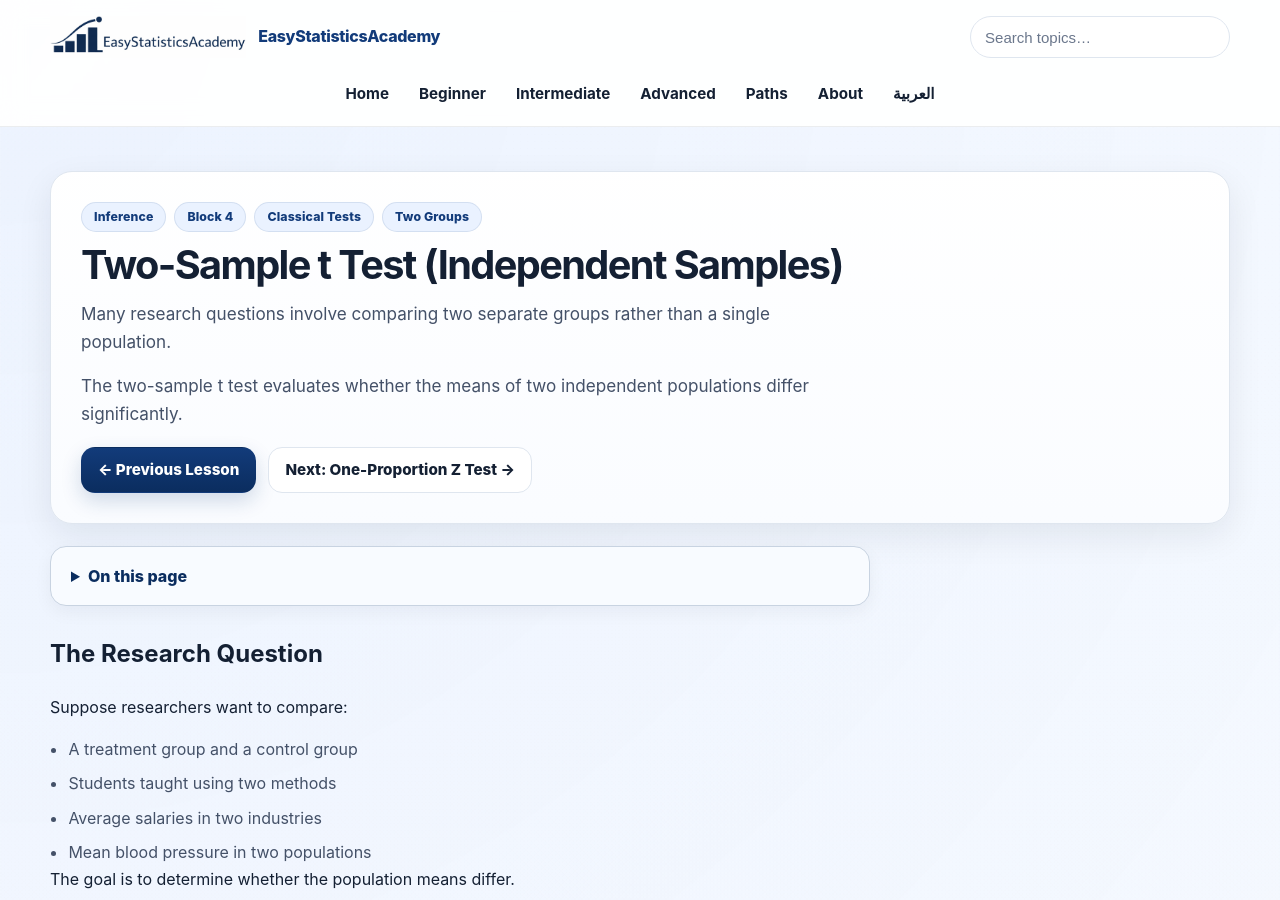
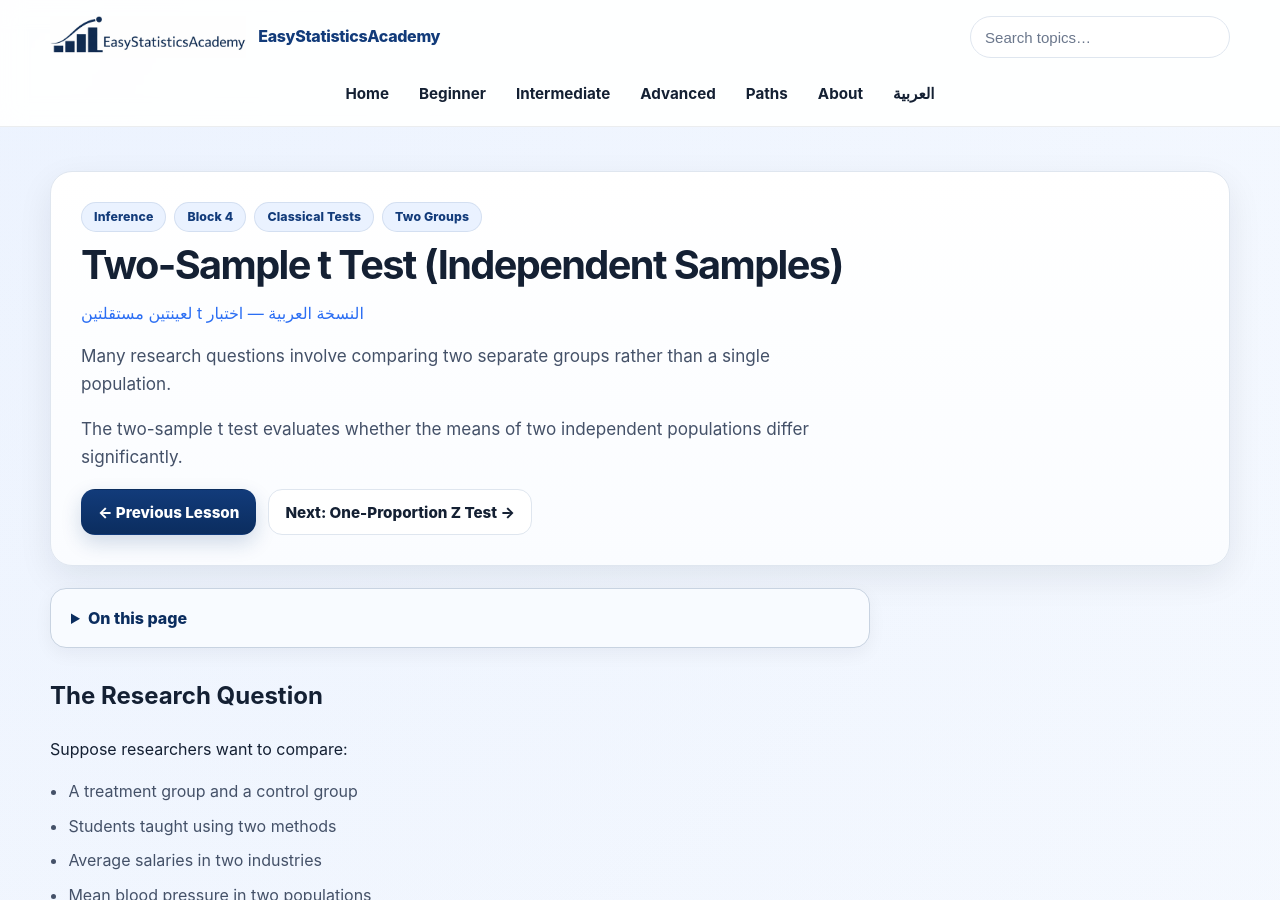
Before and after one commit to ammar-homaida-statistics/easystatisticsacademy, a Jekyll site: the page built from inference/classical-tests/two-sample-t-test-independent/index.md, in a window 1280 px wide and 900 px high. Built offline with Jekyll 4.4.1, drawn with Linux system fonts in a browser that asks for light colours; some of the changed lines change nothing that is shown.

Commit message:
Batch #89: reciprocal English independent t lesson metadata and link

```diff
--- a/inference/classical-tests/two-sample-t-test-independent/index.md
+++ b/inference/classical-tests/two-sample-t-test-independent/index.md
@@ -4,6 +4,9 @@
 description: Learn how the two-sample t test compares the means of two independent populations and evaluates whether their average values differ.
 permalink: /inference/classical-tests/two-sample-t-test-independent/
 sidebar: false
+math: true
+translation_pair: independent-two-sample-t
+learning_resource: true
 ---
 
 <!-- SAVE LESSON PROGRESS -->
@@ -40,6 +43,7 @@
     </div>
 
     <h1>Two-Sample t Test (Independent Samples)</h1>
+    <p><a lang="ar" dir="rtl" href="/ar/inference/classical-tests/two-sample-t-test-independent/">النسخة العربية — اختبار t لعينتين مستقلتين</a></p>
 
     <p class="lead">
       Many research questions involve comparing two separate groups rather than a single population.
```
